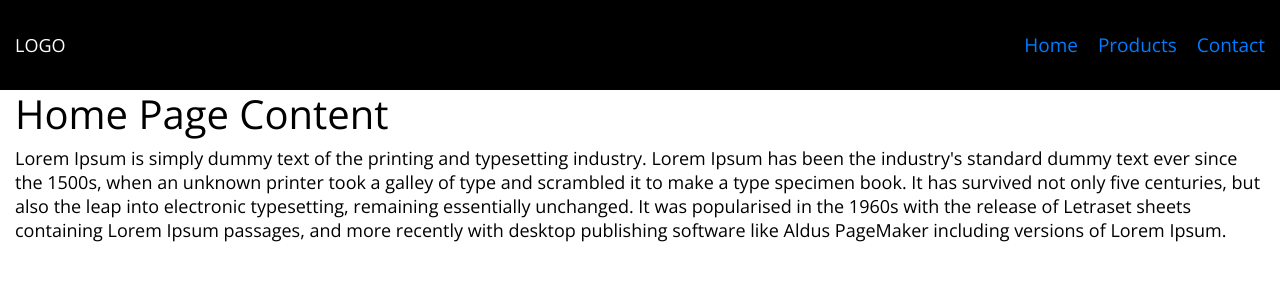
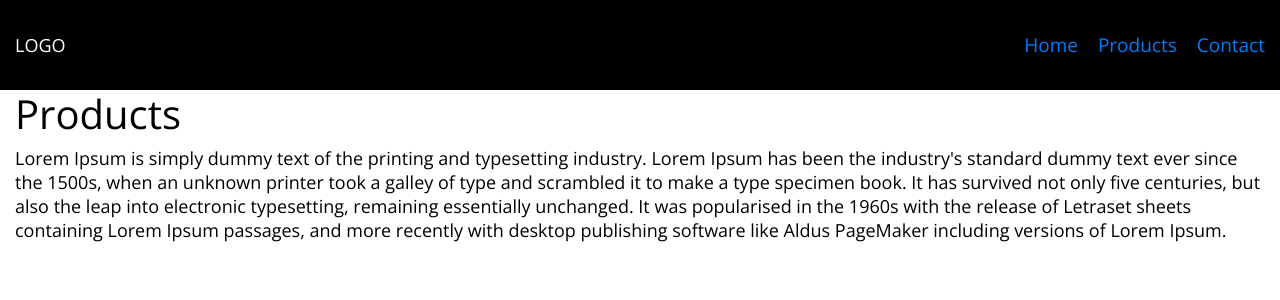
Before and after one commit to fishnchips97/personal-website, a React (Create React App) app: page /Products in a window 1280 px wide. Shown: the top 300 px of the page. Built offline with nearby package versions, Linux system fonts and the light colour scheme.

Commit message:
adjusted products page to have different h1 tag compared to homePage

```diff
--- a/src/components/pages/products.js
+++ b/src/components/pages/products.js
@@ -5,7 +5,7 @@ function Products() {
     <div className="container-fluid">
 
       <h1>
-        Home Page Content
+        Products
       </h1>
 
       <p>
```
